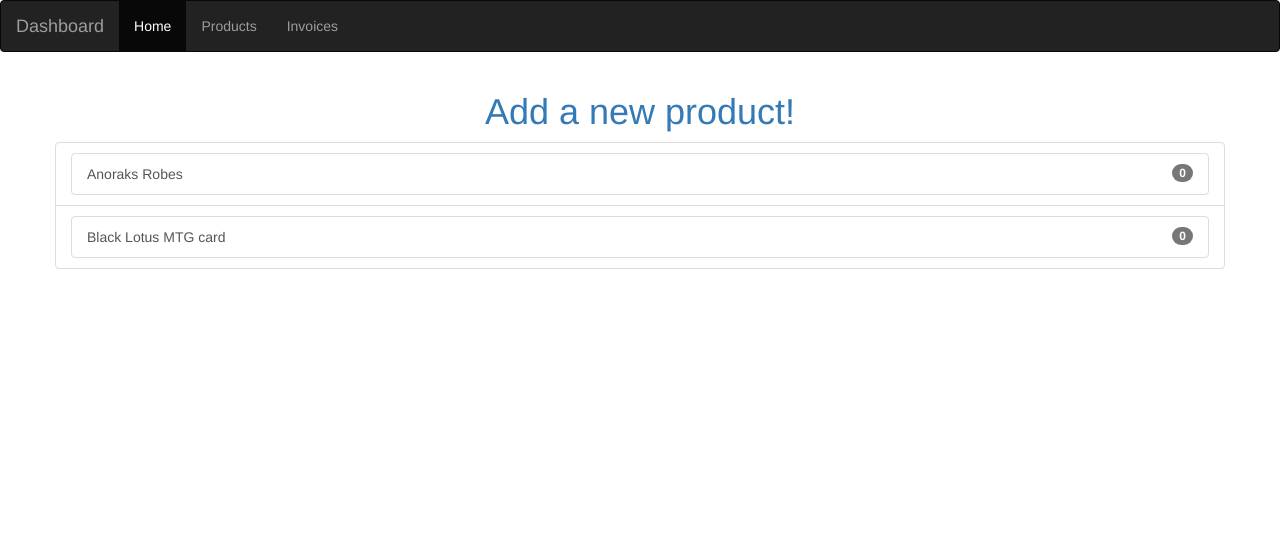
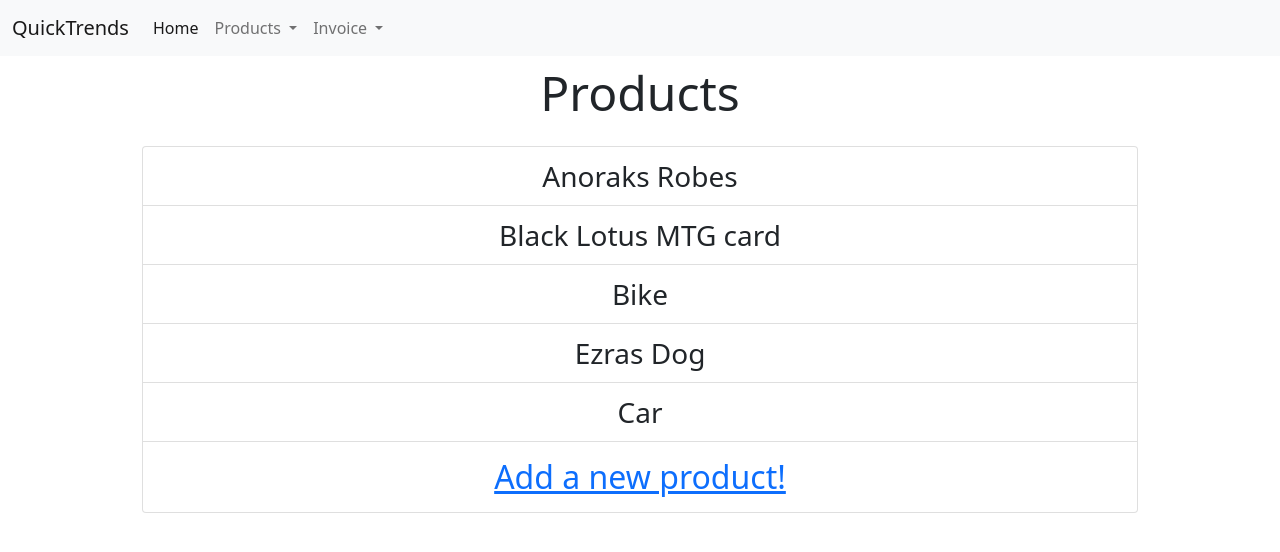
Before and after one commit to odinmay/djangosalesdash, a Django app: page /products/ in a window 1280 px wide. Shown: the top 552 px of the page. Run offline with Django 3.2, Linux system fonts and the light colour scheme; data comes from the database, SQL or seed files in the repository; some libraries are stand-ins or nearby versions.

Commit message:
Updated to bootstrap 5, Redesign pages, added DeleteView for Invoices, styling etc.

```diff
--- a/Inventory/templates/Inventory/product_list.html
+++ b/Inventory/templates/Inventory/product_list.html
@@ -4,25 +4,25 @@
 <head>
     <meta charset="UTF-8">
     <title>Products</title>
+
 </head>
 <body>
 {% block body %}
 <div class="container">
-    <div class="row mx-5 justify-content-between">
+    <div class="row mx-5 justify-content-around text-center">
         <div class="col-12">
-            <h1 class="display-1" align="center"><a href="{% url 'inventory:productcreate' %}">Add a new product!</a></h1>
+            <h3 class="display-5 py-2">Products</h3>
 
-            <ul class="list-group">
+            <div class="list-group py-2 text-center">
                 {% for product in product_list %}
 
-                    <li class="list-group-item d-flex justify-content-between align-items-center">
-                        <a href="{% url 'inventory:productdetail' product.id %}" class="list-group-item list-group-item-action">
-                            {{ product.name }}<span class="badge bg-primary rounded-pill">{{ product.stock }}</span></a>
-
-                    </li>
+                    <a style="font-size: 28px" href="{% url 'inventory:productdetail' forloop.counter %}" class="list-group-item list-group-item-action py-2" aria-current="true">
+                        {{ product }}
+                    </a>
 
                 {% endfor %}
-            </ul>
+                    <h4 style="font-size: 32px" class="list-group-item list-group-item-action py-3"><a href="{% url 'inventory:productcreate' %}">Add a new product!</a></h4>
+            </div>
         </div>
     </div>
 </div>
--- a/Invoices/urls.py
+++ b/Invoices/urls.py
@@ -1,5 +1,5 @@
 from django.urls import include, path
-from .views import InvoiceHome, InvoiceCreate, InvoiceDetail
+from .views import InvoiceHome, InvoiceCreate, InvoiceDetail, InvoiceDelete
 
 
 app_name = 'invoices'
@@ -7,5 +7,6 @@ app_name = 'invoices'
 urlpatterns = [
     path('', InvoiceHome.as_view(), name='invoice-home'),
     path('create', InvoiceCreate.as_view(), name='invoice-create'),
-    path('create/<int:pk>/', InvoiceDetail.as_view(), name='invoice-detail')
+    path('<int:pk>/', InvoiceDetail.as_view(), name='invoice-detail'),
+    path('<int:pk>/delete', InvoiceDelete.as_view(), name='invoice-delete'),
 ]
--- a/templates/base.html
+++ b/templates/base.html
@@ -1,7 +1,6 @@
 <!DOCTYPE html>
 <html lang="en">
 <head>
-
     <meta charset="UTF-8">
     <title>{%  block title %}Sales Dashboard{% endblock %}</title>
     {% block head %}
@@ -9,50 +8,84 @@
     {% endblock head %}
     {% block imports %}
         <!-- Latest compiled and minified CSS -->
-    <link rel="stylesheet" href="https://maxcdn.bootstrapcdn.com/bootstrap/3.4.1/css/bootstrap.min.css">
-
-    <!-- Latest compiled JavaScript -->
-{#    <script src="https://maxcdn.bootstrapcdn.com/bootstrap/3.4.1/js/bootstrap.min.js"></script>#}
+        <link href="https://cdn.jsdelivr.net/npm/bootstrap@5.0.2/dist/css/bootstrap.min.css" rel="stylesheet" integrity="sha384-EVSTQN3/azprG1Anm3QDgpJLIm9Nao0Yz1ztcQTwFspd3yD65VohhpuuCOmLASjC" crossorigin="anonymous">
     {% endblock imports %}
 
 </head>
 
 <body>
 {% block navbar %}
-    <nav class="navbar navbar-inverse">
+{#    <nav class="navbar navbar-inverse">#}
+{#        <div class="container-fluid">#}
+{#            <div class="navbar-header">#}
+{#                <a class="navbar-brand" href="{% url "dashboard:index" %}">Dashboard</a>#}
+{#            </div>#}
+{##}
+{#            <ul class="nav navbar-nav">#}
+{#                <li class="active"><a href="{% url "dashboard:index" %}">Home</a></li>#}
+{##}
+{##}
+{#                <li class="nav-item dropdown">#}
+{#                    <a class="nav-link dropdown-toggle" href="#" id="navbarDropdown" role="button" data-bs-toggle="dropdown" aria-expanded="false">#}
+{#                        Products#}
+{#                    </a>#}
+{#                    <ul class="dropdown-menu" aria-labelledby="navbarDropdown">#}
+{#                        <li><a class="dropdown-item" href="{% url 'inventory:productlist' %}">View All Products</a></li>#}
+{#                        <li><a class="dropdown-item" href="{% url 'inventory:productcreate' %}">Add New Product</a></li>#}
+{#                    </ul>#}
+{#                </li>#}
+{##}
+{##}
+{#                <li class="nav-item dropdown">#}
+{#                    <a class="nav-link dropdown-toggle" href="#" id="navbarDropdown" role="button" data-bs-toggle="dropdown" aria-expanded="false">#}
+{#                        Invoices#}
+{#                    </a>#}
+{#                    <ul class="dropdown-menu" aria-labelledby="navbarDropdown">#}
+{#                        <li><a class="dropdown-item" href="{% url 'invoices:invoice-home' %}">View All Invoices</a></li>#}
+{#                        <li><a class="dropdown-item" href="{% url 'invoices:invoice-create' %}">Create New Invoice</a></li>#}
+{#                    </ul>#}
+{#                </li>#}
+{#            </ul>#}
+{#        </div>#}
+{#    </nav>#}
+    <nav class="navbar navbar-expand-lg navbar-light bg-light">
         <div class="container-fluid">
-            <div class="navbar-header">
-                <a class="navbar-brand" href="{% url "dashboard:index" %}">Dashboard</a>
-            </div>
+            <a class="navbar-brand" href="{% url "dashboard:index" %}">QuickTrends</a>
+            <button class="navbar-toggler" type="button" data-bs-toggle="collapse" data-bs-target="#navbarNavDropdown" aria-controls="navbarNavDropdown" aria-expanded="false" aria-label="Toggle navigation">
+                <span class="navbar-toggler-icon"></span>
+            </button>
+            <div class="collapse navbar-collapse" id="navbarNavDropdown">
+                <ul class="navbar-nav">
 
-            <ul class="nav navbar-nav">
-                <li class="active"><a href="{% url "dashboard:index" %}">Home</a></li>
-
+                    <li class="nav-item">
+                        <a class="nav-link active" aria-current="page" href="{% url "dashboard:index" %}">Home</a>
+                    </li>
 
                     <li class="nav-item dropdown">
-                    <a class="nav-link dropdown-toggle" href="#" id="navbarDropdown" role="button" data-bs-toggle="dropdown" aria-expanded="false">
+                        <a class="nav-link dropdown-toggle" href="#" id="navbarDropdownMenuLink" role="button" data-bs-toggle="dropdown" aria-expanded="false">
                             Products
                         </a>
-                    <ul class="dropdown-menu" aria-labelledby="navbarDropdown">
-                        <li><a class="dropdown-item" href="{% url 'inventory:productlist' %}">View All Products</a></li>
-                        <li><a class="dropdown-item" href="{% url 'inventory:productcreate' %}">Add New Product</a></li>
+                        <ul class="dropdown-menu" aria-labelledby="navbarDropdownMenuLink">
+                            <li><a class="dropdown-item" href="{% url 'inventory:productlist' %}">View Products</a></li>
+                            <li><a class="dropdown-item" href="{% url 'inventory:productcreate' %}">Add a Product</a></li>
                         </ul>
                     </li>
 
-
                     <li class="nav-item dropdown">
-                    <a class="nav-link dropdown-toggle" href="#" id="navbarDropdown" role="button" data-bs-toggle="dropdown" aria-expanded="false">
-                        Invoices
+                        <a class="nav-link dropdown-toggle" href="#" id="navbarDropdownMenuLink" role="button" data-bs-toggle="dropdown" aria-expanded="false">
+                            Invoice
                         </a>
-                    <ul class="dropdown-menu" aria-labelledby="navbarDropdown">
-                        <li><a class="dropdown-item" href="{% url 'invoices:invoice-home' %}">View All Invoices</a></li>
-                        <li><a class="dropdown-item" href="{% url 'invoices:invoice-create' %}">Create New Invoice</a></li>
+                        <ul class="dropdown-menu" aria-labelledby="navbarDropdownMenuLink">
+                            <li><a class="dropdown-item" href="{% url 'invoices:invoice-home' %}">View Invoices</a></li>
+                            <li><a class="dropdown-item" href="{% url 'invoices:invoice-create' %}">Create Invoice</a></li>
                         </ul>
                     </li>
+
                 </ul>
             </div>
+        </div>
     </nav>
-{% endblock %}
+{% endblock navbar%}
 {% block body %}
 
 
```
Also changed, not shown: Invoices/admin.py (+3 -4 lines), Invoices/forms.py (+22 -11 lines), Invoices/models.py (+22 -16 lines), Invoices/templates/Invoices/invoice-delete.html (added, +26 -0 lines), Invoices/templates/Invoices/invoice-detail.html (+31 -13 lines), Invoices/templates/Invoices/invoice-home.html (+4 -5 lines), Invoices/views.py (+43 -16 lines), db.sqlite3. Lines whose indentation alone changed are shown as unchanged.
